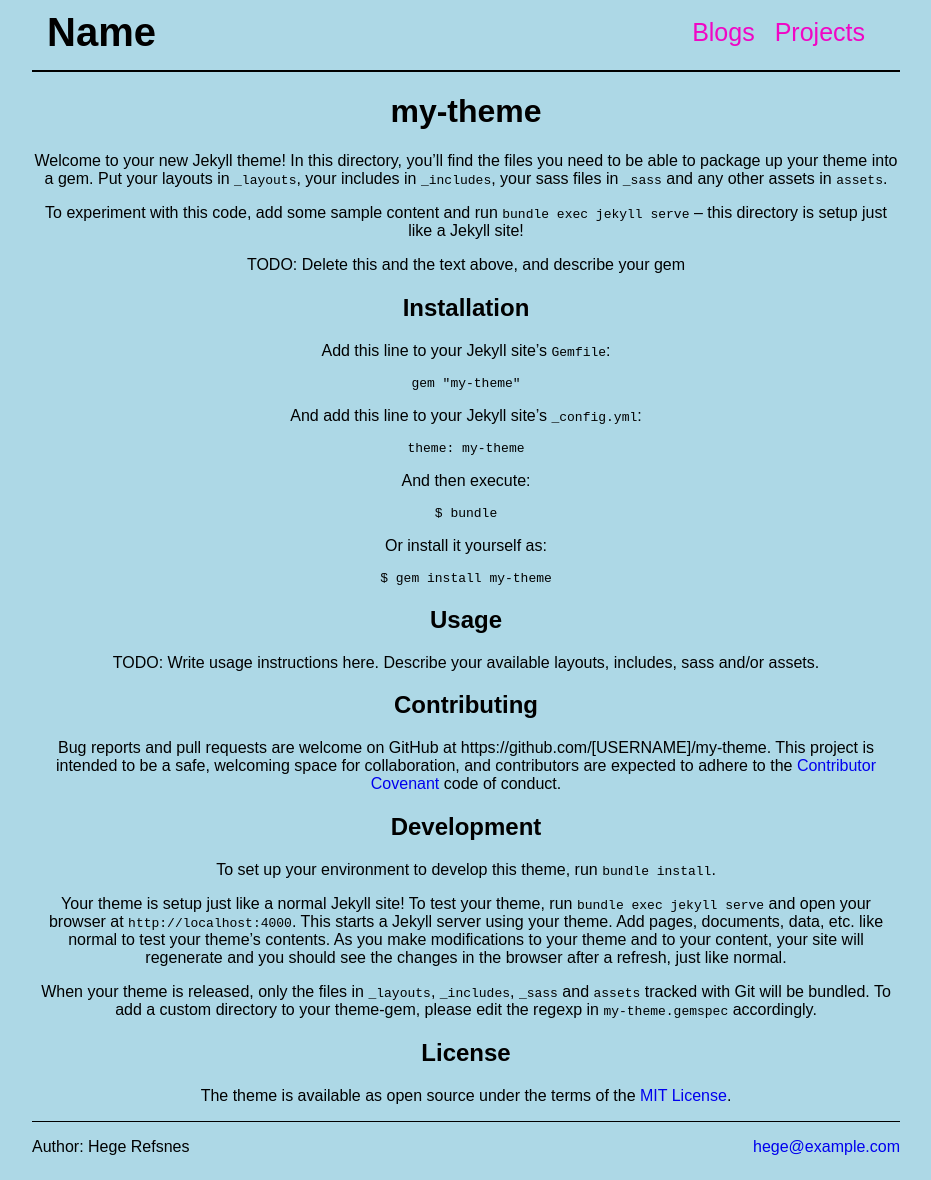
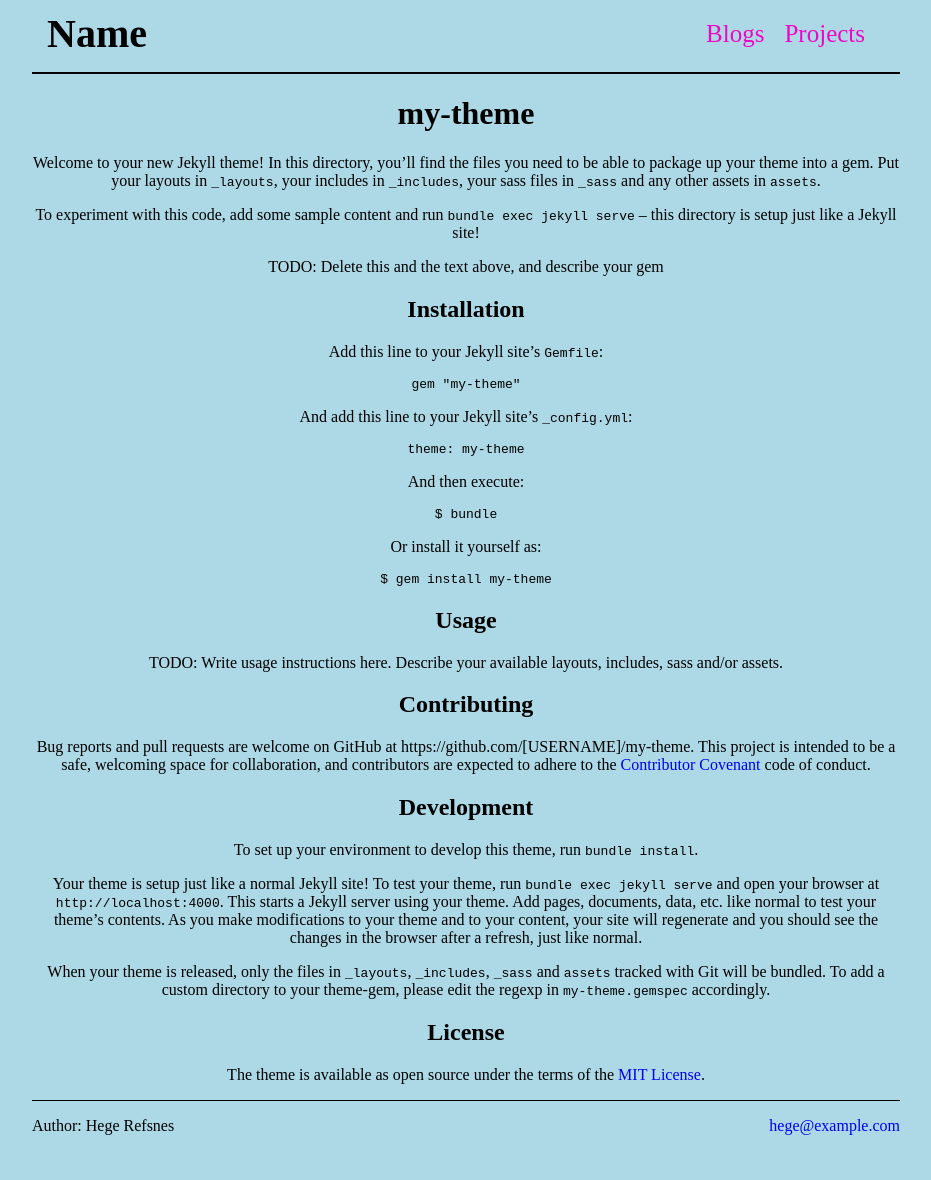
Before and after one commit to Nirhar/azure-mist, a Jekyll site: the page built from README.md, in a window 1280 px wide. Shown: the whole page, without its empty margins (195-1126 px from the left). Built offline with Jekyll 4.4.1, drawn with Linux system fonts in a browser that asks for light colours; our own code applies the rules of GitHub Pages for plain Markdown files; after the commit the page ends 1159 px from its top, so only the background shows below that.

Commit message:
Change default font to serif

```diff
--- a/_sass/main.scss
+++ b/_sass/main.scss
@@ -10,7 +10,7 @@ body {
   padding: 0 16px;
   border-radius: 10px;
   box-sizing: border-box;
-  font-family:sans-serif;
+  font-family:serif;
 }
 *{
   text-decoration: none
```
